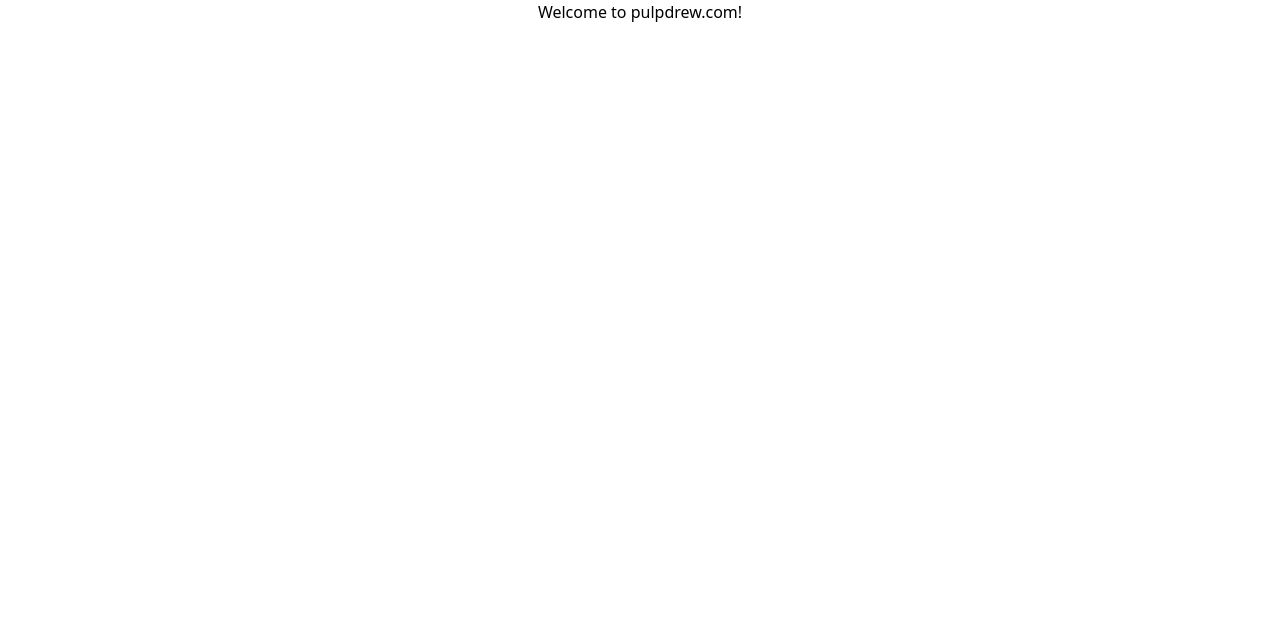
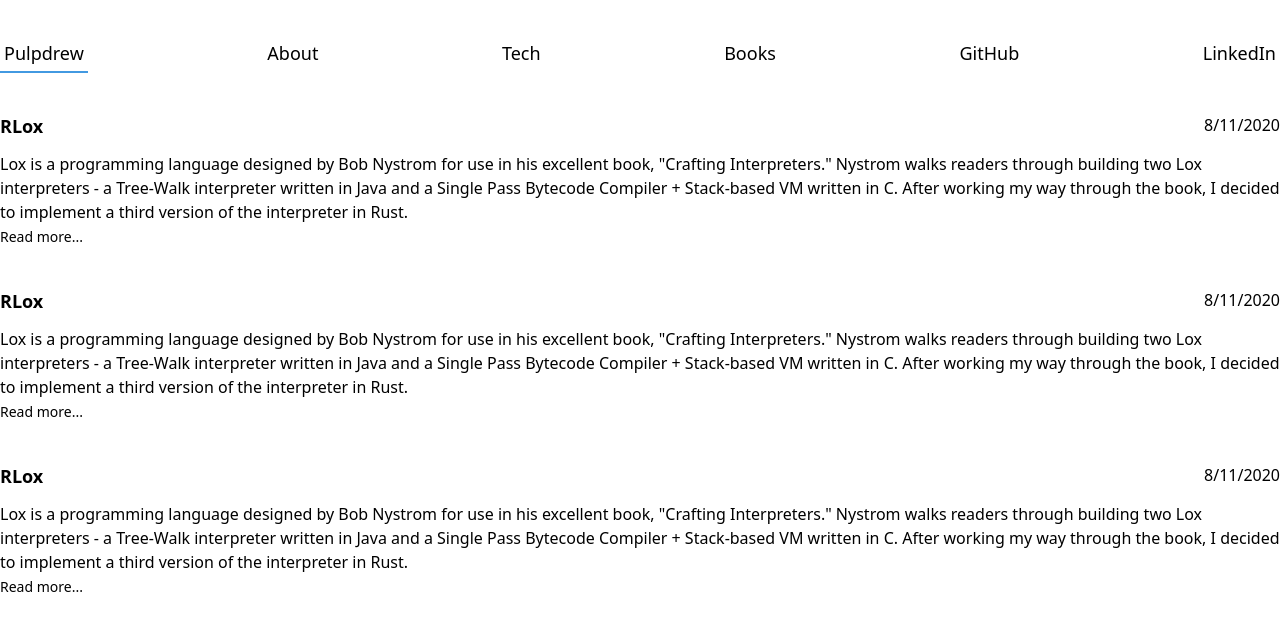
Before and after one commit to pulpdrew/pulpdrew-dot-com, a Next.js app: page / in a window 1280 px wide. Shown: the top 630 px of the page. Built offline with nearby package versions, Linux system fonts and the light colour scheme.

Commit message:
add nav and post summary components

```diff
--- /dev/null
+++ b/components/nav.tsx
@@ -0,0 +1,22 @@
+export enum NavItem {
+  MAIN,
+  ABOUT,
+  TECH,
+  BOOKS,
+  GITHUB,
+  LINKEDIN,
+}
+
+const Nav: React.FC<{selected: NavItem}> = ({selected}) => {
+  return (
+    <nav className="sm:container flex flex-wrap mx-auto justify-between my-10">
+      <a href="" className={`text-lg pb-1 px-1 ${selected === NavItem.MAIN ? "border-b-2 border-blue-500" : ""}`}>Pulpdrew</a>
+      <a href="" className={`text-lg pb-1 px-1 ${selected === NavItem.ABOUT ? "border-b-2 border-blue-500" : ""}`}>About</a>
+      <a href="" className={`text-lg pb-1 px-1 ${selected === NavItem.TECH ? "border-b-2 border-blue-500" : ""}`}>Tech</a>
+      <a href="" className={`text-lg pb-1 px-1 ${selected === NavItem.BOOKS ? "border-b-2 border-blue-500" : ""}`}>Books</a>
+      <a href="" className={`text-lg pb-1 px-1 ${selected === NavItem.GITHUB ? "border-b-2 border-blue-500" : ""}`}>GitHub</a>
+      <a href="" className={`text-lg pb-1 px-1 ${selected === NavItem.LINKEDIN ? "border-b-2 border-blue-500" : ""}`}>LinkedIn</a>
+    </nav>
+  );
+}
+export default Nav;
--- /dev/null
+++ b/components/post-summary.tsx
@@ -0,0 +1,20 @@
+import Post from "../types/post";
+
+export interface PostSummaryProps {
+  post: Post;
+}
+
+const PostSummary: React.FC<PostSummaryProps> = ({post}) => {
+  return (
+    <article className="mt-10">
+      <div className="flex justify-between mb-3 align-bottom flex-wrap">
+        <h2 className="text-lg font-bold mr-5">{post.title}</h2>
+      <p>{post.date.toLocaleDateString()}</p>
+      </div>
+      <p>{post.summary}</p>
+      <a href={`/posts/${post.slug}`} className="text-sm">Read more...</a>
+    </article>
+  );
+}
+
+export default PostSummary;
--- a/pages/index.tsx
+++ b/pages/index.tsx
@@ -1,16 +1,32 @@
 import Head from 'next/head'
+import Nav, { NavItem } from '../components/nav';
+import PostSummary from '../components/post-summary';
+import Post from '../types/post';
 
 const Home: React.FC<any> = (x) =>  {
+
+  const post: Post = {
+    title: 'RLox',
+    date: new Date(),
+    slug: 'rlox',
+    html: '',
+    summary: 'Lox is a programming language designed by Bob Nystrom for use in his excellent book, "Crafting Interpreters." Nystrom walks readers through building two Lox interpreters - a Tree-Walk interpreter written in Java and a Single Pass Bytecode Compiler + Stack-based VM written in C. After working my way through the book, I decided to implement a third version of the interpreter in Rust.',
+  }
+
   return (
     <div>
       <Head>
-        <title>Pulpdrew's Homepage</title>
+        <title>Pulpdrew</title>
       </Head>
 
-      <main className="container mx-auto">
-        <h1 className="text-center">
-          Welcome to <a href="https://pulpdrew.com">pulpdrew.com!</a>
-        </h1>
+      <Nav selected={NavItem.MAIN}></Nav>
+
+      <main className="sm:container mx-auto mt-10">
+
+        <PostSummary post={post}></PostSummary>
+        <PostSummary post={post}></PostSummary>
+        <PostSummary post={post}></PostSummary>
+
       </main>
 
     </div>
--- /dev/null
+++ b/types/post.ts
@@ -0,0 +1,7 @@
+export default interface Post {
+  title: string;
+  date: Date;
+  summary: string;
+  slug: string;
+  html: string;
+}
```
